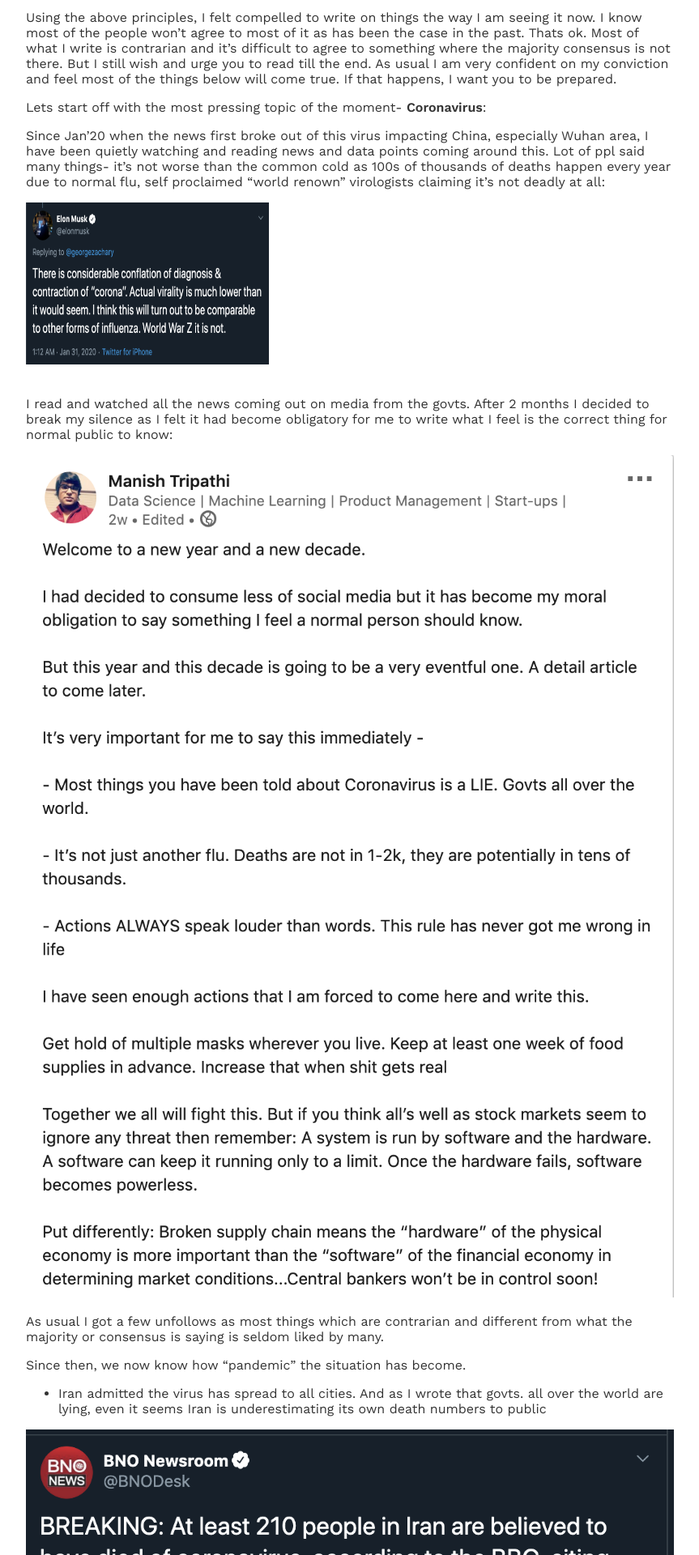
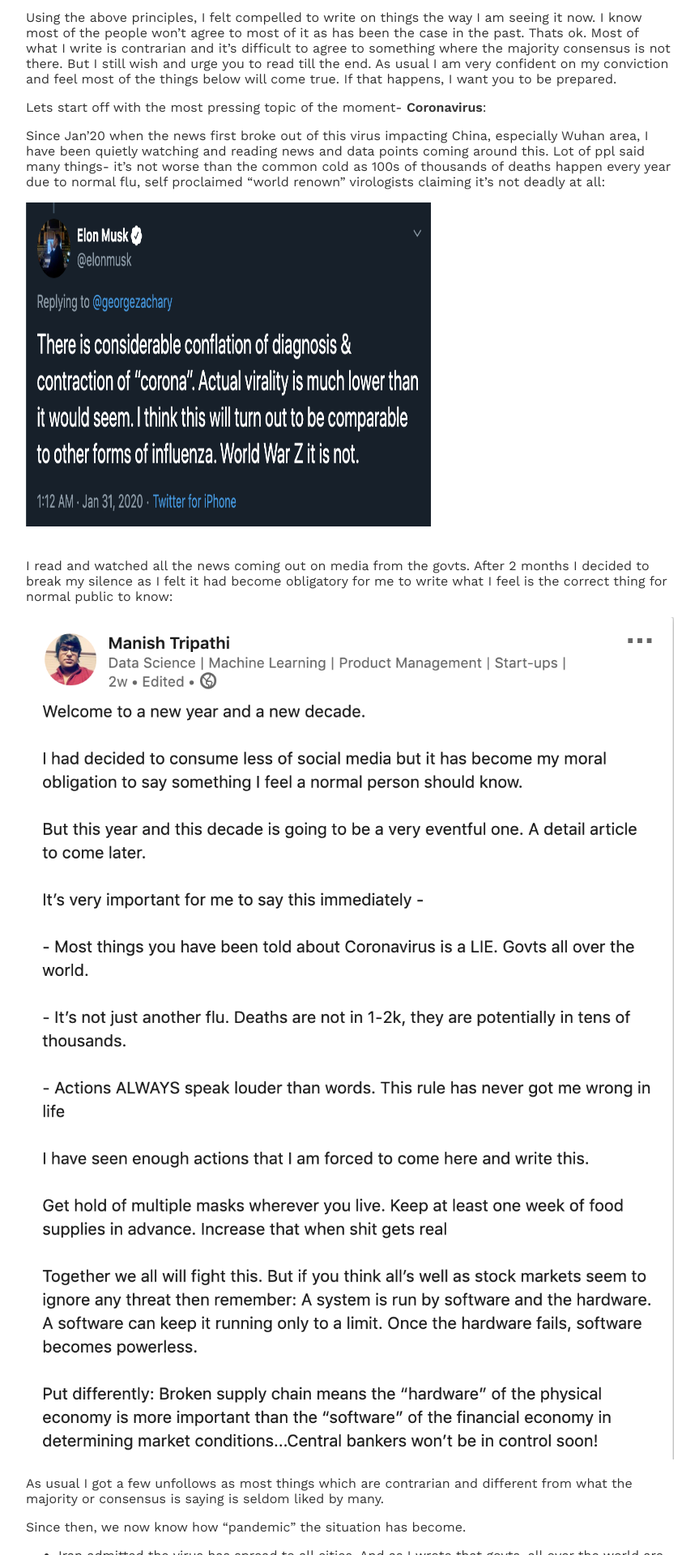
Before and after one commit to trmanish/trmanish.github.io, a Jekyll site: the page built from _posts/2025-02-13-V-for-Vendetta-Moment.md, in a window 1280 px wide. Shown: the part 1527-3447 px from the top of the page at 81% size, without its empty margins (208-1071 px from the left). Built offline with Jekyll 4.4.1, drawn with Linux system fonts in a browser that asks for light colours.

```diff
--- a/_posts/2025-02-13-V-for-Vendetta-Moment.md
+++ b/_posts/2025-02-13-V-for-Vendetta-Moment.md
@@ -45,7 +45,7 @@
 Since Jan'20 when the news first broke out of this virus impacting China, especially Wuhan area, I have been quietly watching and reading news and data points coming around this. Lot of ppl said many things- it's not worse than the common cold as 100s of thousands of deaths happen every year due to normal flu, self proclaimed "world renown" virologists claiming it's not deadly at all:
 
 
-<img src="/assets/v_for_vendetta/musk_covid.jpeg" width="300" height= "200" ><br><br>
+<img src="/assets/v_for_vendetta/musk_covid.jpeg" width="500" height="400" ><br><br>
 
 I read and watched all the news coming out on media from the govts. After 2 months I decided to break my silence as I felt it had become obligatory for me to write what I feel is the correct thing for normal public to know:
 
```
